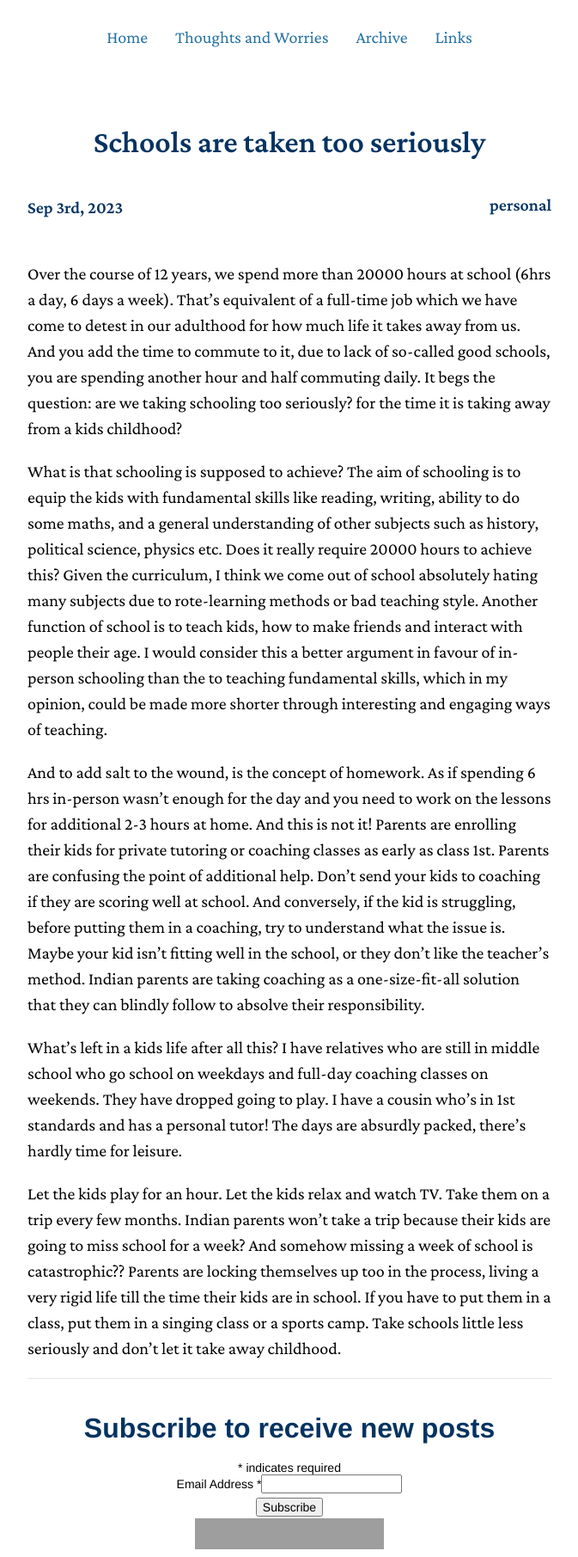
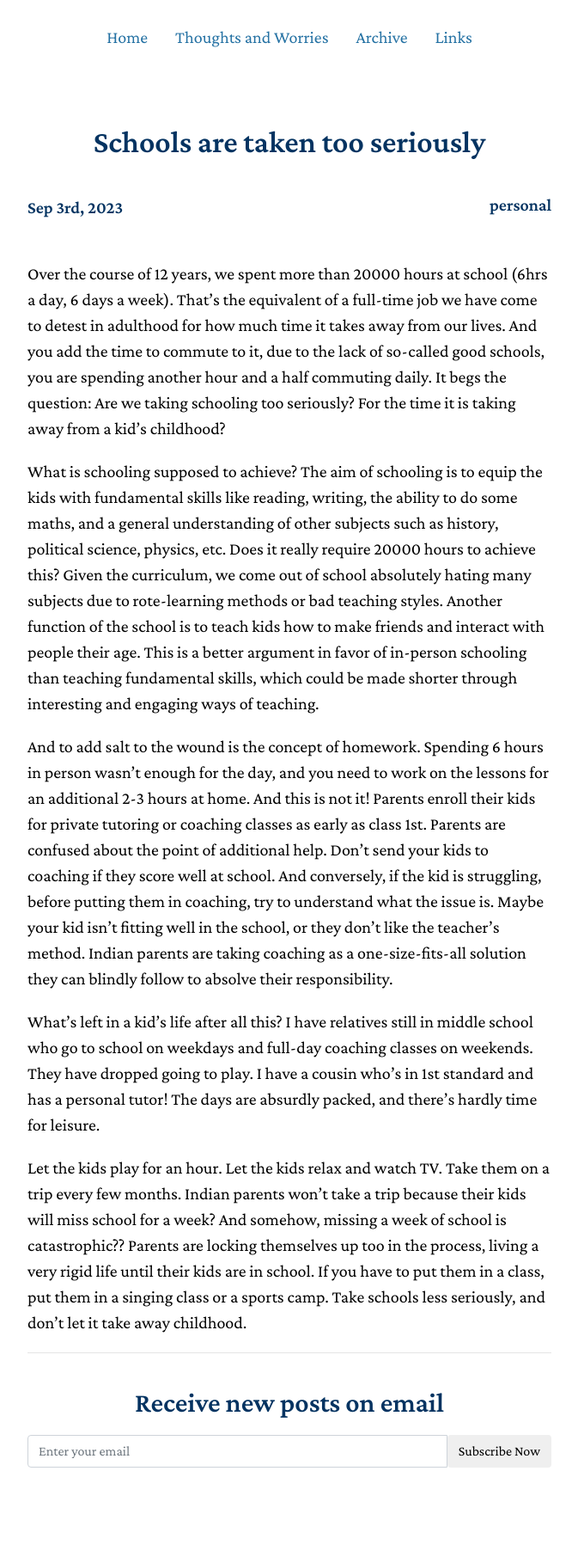
Before and after one commit to ishan00/ishantarunesh.com, a Jekyll site: the page built from _posts/2023-09-04-schools-are-taken-too-seriously.md, in a window 1280 px wide. Shown: the whole page at 86% size, without its empty margins (303-976 px from the left). Built offline with Jekyll 4.4.1, drawn with Linux system fonts in a browser that asks for light colours; nearby versions of some CDN libraries; comment, search, counter and statistics services are not loaded; a style sheet for code colours, icons or effects is not loaded; after the commit the page ends 1748 px from its top, so only the background shows below that; grey boxes are pictures that could not be loaded.

Commit message:
Changed subscribe form

```diff
--- a/_includes/subscribe.html
+++ b/_includes/subscribe.html
@@ -1,30 +1,47 @@
+<style>
+
+</style>
 <div id="mc_embed_shell">
       <link href="//cdn-images.mailchimp.com/embedcode/classic-061523.css" rel="stylesheet" type="text/css">
-  <style type="text/css">
-        #mc_embed_signup{background:#fff; false;clear:left; font:14px Helvetica,Arial,sans-serif; width: 600px;}
-        /* Add your own Mailchimp form style overrides in your site stylesheet or in this style block.
-           We recommend moving this block and the preceding CSS link to the HEAD of your HTML file. */
-</style>
-<div id="mc_embed_signup">
-    <form action="https://ishantarunesh.us21.list-manage.com/subscribe/post?u=70db6f5a336818279d3fd9eb5&amp;id=0ba7ea990d&amp;f_id=00afe6e6f0" method="post" id="mc-embedded-subscribe-form" name="mc-embedded-subscribe-form" class="validate" target="_blank">
-        <div id="mc_embed_signup_scroll"><h2>Subscribe to receive new posts</h2>
-            <div class="indicates-required"><span class="asterisk">*</span> indicates required</div>
-            <div class="mc-field-group"><label for="mce-EMAIL">Email Address <span class="asterisk">*</span></label><input type="email" name="EMAIL" class="required email" id="mce-EMAIL" required="" value=""><span id="mce-EMAIL-HELPERTEXT" class="helper_text"></span></div>
-        <div id="mce-responses" class="clear foot">
-            <div class="response" id="mce-error-response" style="display: none;"></div>
-            <div class="response" id="mce-success-response" style="display: none;"></div>
-        </div>
+  <!-- <style type="text/css"> -->
+        <!-- #mc_embed_signup{background:#fff; false;clear:left; font:14px Helvetica,Arial,sans-serif; width: 600px;} -->
+        <!-- /* Add your own Mailchimp form style overrides in your site stylesheet or in this style block. -->
+           <!-- We recommend moving this block and the preceding CSS link to the HEAD of your HTML file. */ -->
+
+<!-- </style> -->
+<!-- <div id="mc_embed_signup"> -->
+<form action="https://ishantarunesh.us21.list-manage.com/subscribe/post?u=70db6f5a336818279d3fd9eb5&amp;id=0ba7ea990d&amp;f_id=00afe6e6f0" method="post" id="mc-embedded-subscribe-form" name="mc-embedded-subscribe-form" class="validate" target="_blank">
+        <!-- <div id="mc_embed_signup_scroll"><h2>Receive new posts on email</h2> -->
+    <h2>Receive new posts on email</h2>
+    <div class="input-group">
+        <input type="email" name="EMAIL" id="mce-EMAIL" required="" value="" class="form-control" placeholder="Enter your email">
+        <span class="input-group-btn">
+            <button class="btn" type="submit" name="subscribe" value="Subscribe">Subscribe Now</button>
+            <!-- <button class="btn" type="submit" name="subscribe" id="mc-embedded-subscribe" value="Subscribe">Subscribe Now</button> -->
+        </span>
+    </div>
+    <div id="mce-responses" class="clear foot">
+        <div class="response" id="mce-error-response" style="display: none;"></div>
+        <div class="response" id="mce-success-response" style="display: none;"></div>
+    </div>
     <div aria-hidden="true" style="position: absolute; left: -5000px;">
         /* real people should not fill this in and expect good things - do not remove this or risk form bot signups */
         <input type="text" name="b_70db6f5a336818279d3fd9eb5_0ba7ea990d" tabindex="-1" value="">
     </div>
-        <div class="optionalParent">
-            <div class="clear foot">
-                <input type="submit" name="subscribe" id="mc-embedded-subscribe" class="button" value="Subscribe">
-                <p style="margin: 0px auto;"><a href="http://eepurl.com/iyYRCo" title="Mailchimp - email marketing made easy and fun"><span style="display: inline-block; background-color: transparent; border-radius: 4px;"><img class="refferal_badge" src="https://digitalasset.intuit.com/render/content/dam/intuit/mc-fe/en_us/images/intuit-mc-rewards-text-dark.svg" alt="Intuit Mailchimp" style="width: 220px; height: 40px; display: flex; padding: 2px 0px; justify-content: center; align-items: center;"></span></a></p>
-            </div>
-        </div>
-    </div>
+        <!-- </div>
+            <div class="mc-field-group"><label for="mce-EMAIL">Email Address:</label>
+                <input type="email" name="EMAIL" class="required email" id="mce-EMAIL" required="" value=""><span id="mce-EMAIL-HELPERTEXT" class="helper_text"></span></div>
+        <div id="mce-responses" class="clear foot">
+            <div class="response" id="mce-error-response" style="display: none;"></div>
+            <div class="response" id="mce-success-response" style="display: none;"></div>
+        </div> -->
+
+        <!-- <div class="optionalParent"> -->
+            <!-- <div class="clear foot"> -->
+                <!-- <input type="submit" name="subscribe" id="mc-embedded-subscribe" class="button" value="Subscribe"> -->
+                <!-- <p style="margin: 0px auto;"><a href="http://eepurl.com/iyYRCo" title="Mailchimp - email marketing made easy and fun"><span style="display: inline-block; background-color: transparent; border-radius: 4px;"><img class="refferal_badge" src="https://digitalasset.intuit.com/render/content/dam/intuit/mc-fe/en_us/images/intuit-mc-rewards-text-dark.svg" alt="Intuit Mailchimp" style="width: 220px; height: 40px; display: flex; padding: 2px 0px; justify-content: center; align-items: center;"></span></a></p> -->
+            <!-- </div> -->
+        <!-- </div> -->
 </form>
-</div>
+<!-- </div> -->
 <script type="text/javascript" src="//s3.amazonaws.com/downloads.mailchimp.com/js/mc-validate.js"></script><script type="text/javascript">(function($) {window.fnames = new Array(); window.ftypes = new Array();fnames[0]='EMAIL';ftypes[0]='email';fnames[1]='FNAME';ftypes[1]='text';fnames[2]='LNAME';ftypes[2]='text';fnames[3]='ADDRESS';ftypes[3]='address';fnames[4]='PHONE';ftypes[4]='phone';fnames[5]='BIRTHDAY';ftypes[5]='birthday';}(jQuery));var $mcj = jQuery.noConflict(true);</script></div>
--- a/_layouts/page.html
+++ b/_layouts/page.html
@@ -19,6 +19,7 @@ layout: default
 			<center>
 				{% include subscribe.html %}
 			</center>
+			<div style="margin-bottom:40px">
 		</div>
 		<div class="col-md-3">
 		</div>
--- a/_layouts/post.html
+++ b/_layouts/post.html
@@ -39,7 +39,7 @@ layout: default
 			<center>
 				{% include subscribe.html %}
 			</center>
-
+			<div style="margin-bottom:40px">
 			</div>
 		</div>
 		<div class="col-md-3">
--- a/_posts/2023-09-04-schools-are-taken-too-seriously.md
+++ b/_posts/2023-09-04-schools-are-taken-too-seriously.md
@@ -6,12 +6,13 @@ tags: personal
 permalink: schools-are-taken-too-seriously
 ---
 
-Over the course of 12 years, we spend more than 20000 hours at school (6hrs a day, 6 days a week). That’s equivalent of a full-time job which we have come to detest in our adulthood for how much life it takes away from us. And you add the time to commute to it, due to lack of so-called good schools, you are spending another hour and half commuting daily. It begs the question: are we taking schooling too seriously? for the time it is taking away from a kids childhood?
+Over the course of 12 years, we spent more than 20000 hours at school (6hrs a day, 6 days a week). That's the equivalent of a full-time job we have come to detest in adulthood for how much time it takes away from our lives. And you add the time to commute to it, due to the lack of so-called good schools, you are spending another hour and a half commuting daily. It begs the question: Are we taking schooling too seriously? For the time it is taking away from a kid's childhood?
 
-What is that schooling is supposed to achieve? The aim of schooling is to equip the kids with fundamental skills like reading, writing, ability to do some maths, and a general understanding of other subjects such as history, political science, physics etc. Does it really require 20000 hours to achieve this? Given the curriculum, I think we come out of school absolutely hating many subjects due to rote-learning methods or bad teaching style. Another function of school is to teach kids, how to make friends and interact with people their age. I would consider this a better argument in favour of in-person schooling than the to teaching fundamental skills, which in my opinion, could be made more shorter through interesting and engaging ways of teaching.
+What is schooling supposed to achieve? The aim of schooling is to equip the kids with fundamental skills like reading, writing, the ability to do some maths, and a general understanding of other subjects such as history, political science, physics, etc. Does it really require 20000 hours to achieve this? Given the curriculum, we come out of school absolutely hating many subjects due to rote-learning methods or bad teaching styles. Another function of the school is to teach kids how to make friends and interact with people their age. This is a better argument in favor of in-person schooling than teaching fundamental skills, which could be made shorter through interesting and engaging ways of teaching.
 
-And to add salt to the wound, is the concept of homework. As if spending 6 hrs in-person wasn’t enough for the day and you need to work on the lessons for additional 2-3 hours at home. And this is not it! Parents are enrolling their kids for private tutoring or coaching classes as early as class 1st. Parents are confusing the point of additional help. Don’t send your kids to coaching if they are scoring well at school. And conversely, if the kid is struggling, before putting them in a coaching, try to understand what the issue is. Maybe your kid isn’t fitting well in the school, or they don’t like the teacher’s method. Indian parents are taking coaching as a one-size-fit-all solution that they can blindly follow to absolve their responsibility.
+And to add salt to the wound is the concept of homework. Spending 6 hours in person wasn't enough for the day, and you need to work on the lessons for an additional 2-3 hours at home. And this is not it! Parents enroll their kids for private tutoring or coaching classes as early as class 1st. Parents are confused about the point of additional help. Don't send your kids to coaching if they score well at school.
+And conversely, if the kid is struggling, before putting them in coaching, try to understand what the issue is. Maybe your kid isn't fitting well in the school, or they don't like the teacher's method. Indian parents are taking coaching as a one-size-fits-all solution they can blindly follow to absolve their responsibility.
 
-What’s left in a kids life after all this? I have relatives who are still in middle school who go school on weekdays and full-day coaching classes on weekends. They have dropped going to play. I have a cousin who’s in 1st standards and has a personal tutor! The days are absurdly packed, there’s hardly time for leisure.
+What's left in a kid's life after all this? I have relatives still in middle school who go to school on weekdays and full-day coaching classes on weekends. They have dropped going to play. I have a cousin who's in 1st standard and has a personal tutor! The days are absurdly packed, and there's hardly time for leisure.
 
-Let the kids play for an hour. Let the kids relax and watch TV. Take them on a trip every few months. Indian parents won’t take a trip because their kids are going to miss school for a week? And somehow missing a week of school is catastrophic?? Parents are locking themselves up too in the process, living a very rigid life till the time their kids are in school. If you have to put them in a class, put them in a singing class or a sports camp. Take schools little less seriously and don’t let it take away childhood.
+Let the kids play for an hour. Let the kids relax and watch TV. Take them on a trip every few months. Indian parents won't take a trip because their kids will miss school for a week? And somehow, missing a week of school is catastrophic?? Parents are locking themselves up too in the process, living a very rigid life until their kids are in school. If you have to put them in a class, put them in a singing class or a sports camp. Take schools less seriously, and don't let it take away childhood.
--- a/assets/css/style.css
+++ b/assets/css/style.css
@@ -18,6 +18,44 @@ Released for free under a Creative Commons Attribution 2.5 License
     transform: translateY(-50%);
 }
 */
+
+.newsletter {
+padding: 80px 0;
+background: #f2f2f2;
+}
+
+.newsletter .content {
+  max-width: 650px;
+  margin: 0 auto;
+  text-align: center;
+  position: relative;
+  z-index: 2;
+}
+
+.newsletter .content h2 {
+  color: #243c4f;
+  margin-bottom: 40px;
+}
+
+.newsletter .content .form-control {
+  height: 50px;
+  border-color: #ffffff;
+  border-radius:0;
+}
+
+.newsletter .content.form-control:focus {
+  box-shadow: none;
+  border: 2px solid #243c4f;
+}
+
+.newsletter .content .btn {
+  min-height: 50px;
+  border-radius:0;
+  background: #243c4f;
+  color: #fff;
+  font-weight:600;
+}
+
 .pagination-wrapper {
   text-align: center;
 }
```
Also changed, not shown: _posts/2023-08-27-squiggly-career-path-examples.md (+5 -3 lines).
